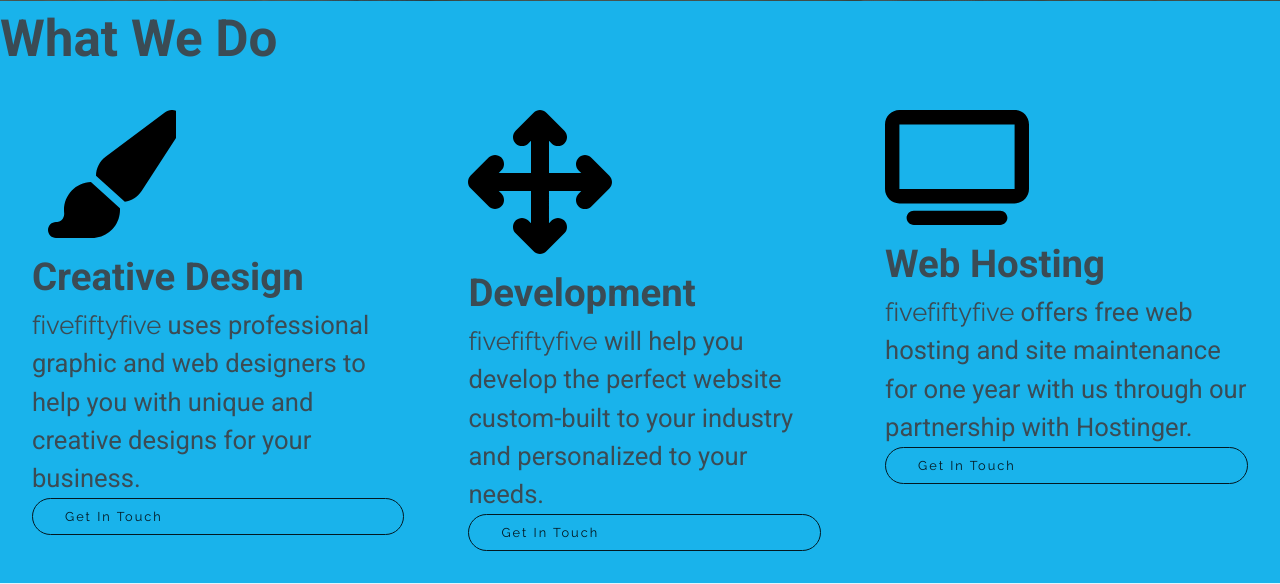
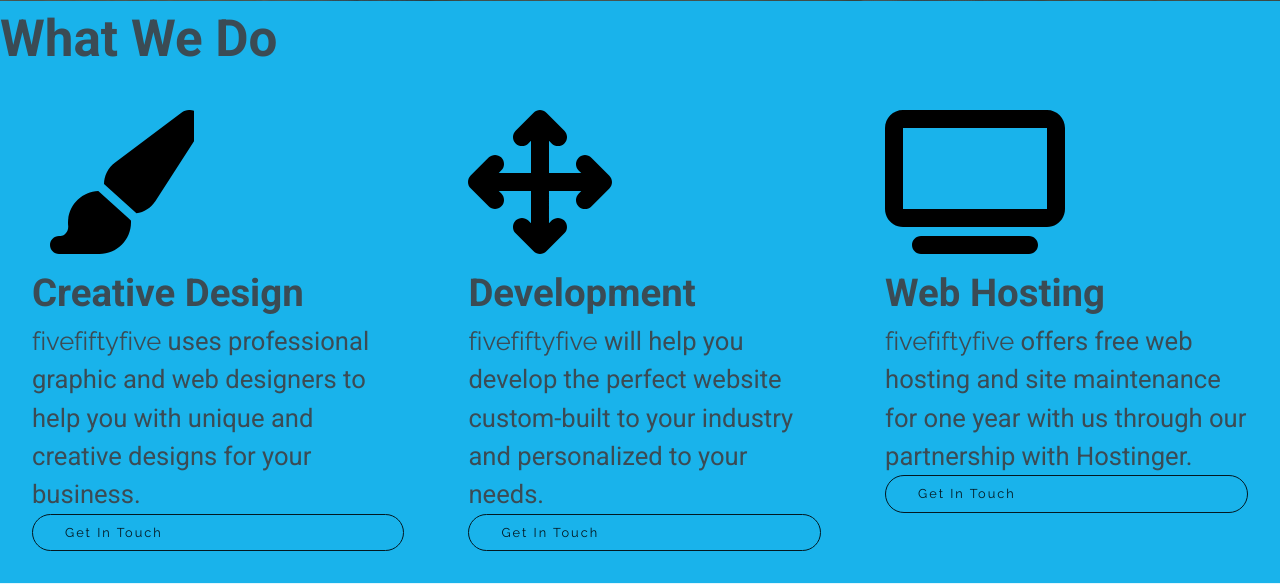
Before and after one commit to waxx567/fivefiftyfive, a Flask app: page / in a window 1280 px wide. Shown: the part 799-1383 px from the top of the page. Run offline with Flask 2, Linux system fonts and the light colour scheme.

Commit message:
Update style.css

```diff
--- a/static/scss/style.css
+++ b/static/scss/style.css
@@ -363,7 +363,7 @@
 }
 
 .box__icon {
-  width: 9rem;
+  height: 9rem;
 }
 
 .aboutus-container {
```
